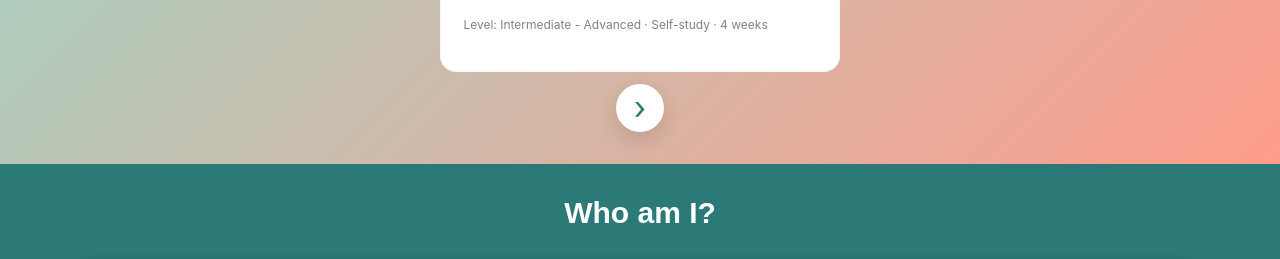
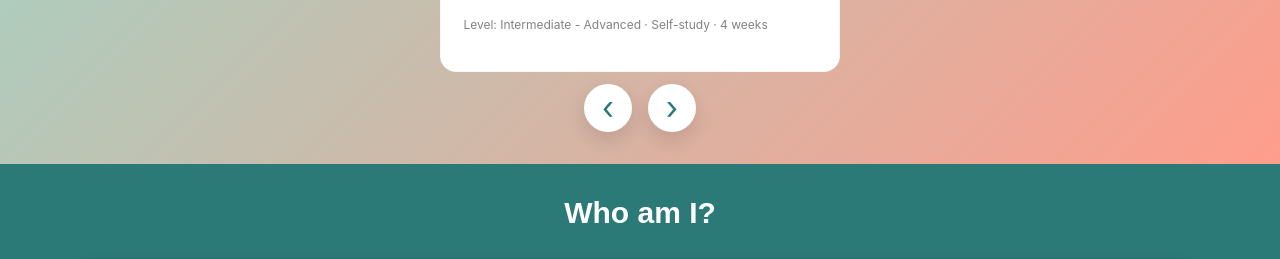
Before and after one commit to lawtronicus/nextstepenglishguide, a plain HTML site: page index.html in a window 1280 px wide. Shown: the part 1545-1804 px from the top of the page. Drawn offline with Linux system fonts and the light colour scheme.

Commit message:
updated buttons on 'upcoming courses'

```diff
--- a/assets/css/style.css
+++ b/assets/css/style.css
@@ -806,6 +806,11 @@ nav #menuToggle {
   grid-row: 5;
 }
 
+#course-buttons {
+  display: flex;
+  gap: 1rem;
+}
+
 /* ====================
    10. INDEX COURSE CAROUSEL
    ==================== */
--- a/assets/js/main.js
+++ b/assets/js/main.js
@@ -22,5 +22,5 @@ document.addEventListener("DOMContentLoaded", () => {
   }
 
   nextBtn.addEventListener("click", goToNext);
-  // prevBtn.addEventListener("click", goToPrev);
+  prevBtn.addEventListener("click", goToPrev);
 });
--- a/index.html
+++ b/index.html
@@ -237,13 +237,20 @@
                 </article>
               </div>
             </div>
-
+            <div id="course-buttons">
+              <button
+                class="carousel__btn carousel__btn--prev"
+                aria-label="Next course"
+              >
+                ‹
+              </button>
               <button
                 class="carousel__btn carousel__btn--next"
                 aria-label="Next course"
               >
                 ›
               </button>
+            </div>
           </div>
         </div>
       </section>
```
Lines whose indentation alone changed are shown as unchanged.
